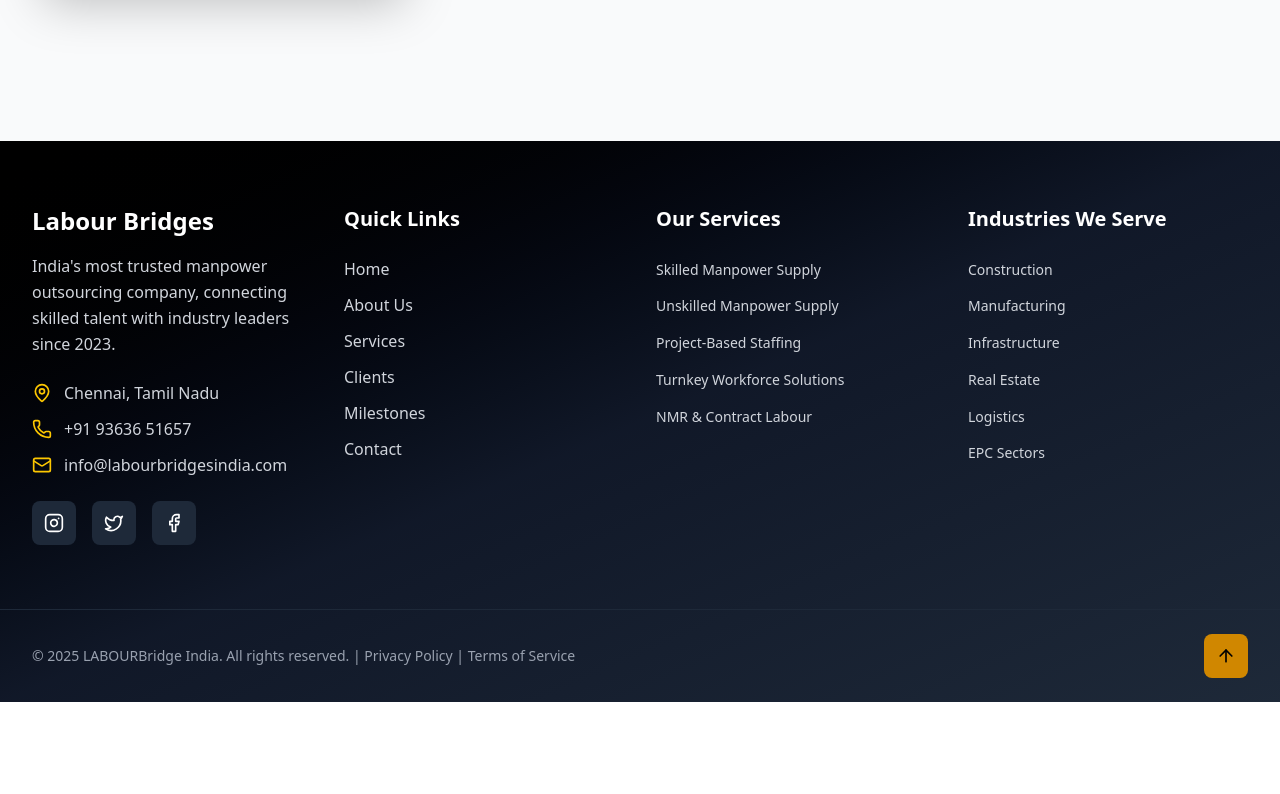
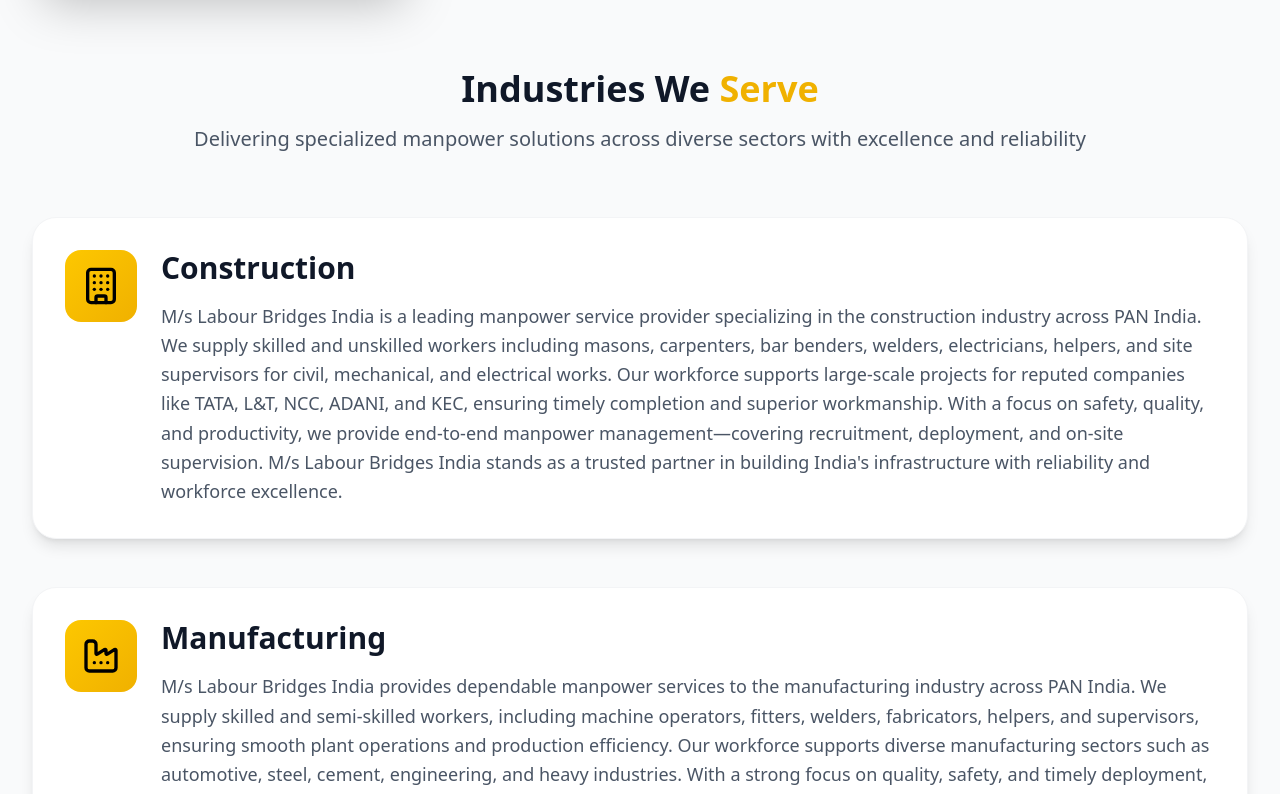
Before and after one commit to vgokul27/Labour-Bridge, a React (Vite) app in the folder labour-bridge/: page /about in a window 1280 px wide. Shown: the part 2300-3094 px from the top of the page. Before the commit the page ends 3002 px from the top, so only its background shows below. Built offline with nearby package versions, Linux system fonts and the light colour scheme.

Commit message:
Footer size reduced in mobile screen

```diff
--- a/labour-bridge/src/components/AboutSection.jsx
+++ b/labour-bridge/src/components/AboutSection.jsx
@@ -1,6 +1,17 @@
 import React from "react";
 import { motion } from "framer-motion";
-import { MapPin, Target, Eye, Heart } from "lucide-react";
+import {
+  MapPin,
+  Target,
+  Eye,
+  Heart,
+  Building,
+  Factory,
+  Hammer,
+  Home,
+  Truck,
+  Zap,
+} from "lucide-react";
 
 const AboutSection = () => {
   const values = [
@@ -56,13 +67,52 @@ const AboutSection = () => {
     },
     {
       name: "Mahaveer Chowdhry",
-      role: "Site Supervisor - Orrisa & Surat",
+      role: "Site Supervisor - Orrisa & Surat",
       image: "mahaveer-chowdhry.jpg",
     },
     {
       name: "Shubajit Bhattacharjee",
-      role: "Asst Manager- Site Supervisior ( PAN INDIA)",
+      role: "Asst Manager- Site Supervisior ( PAN INDIA)",
       image: "shubajit.jpg",
+    },
+  ];
+
+  const industries = [
+    {
+      icon: Building,
+      title: "Construction",
+      description:
+        "M/s Labour Bridges India is a leading manpower service provider specializing in the construction industry across PAN India. We supply skilled and unskilled workers including masons, carpenters, bar benders, welders, electricians, helpers, and site supervisors for civil, mechanical, and electrical works. Our workforce supports large-scale projects for reputed companies like TATA, L&T, NCC, ADANI, and KEC, ensuring timely completion and superior workmanship. With a focus on safety, quality, and productivity, we provide end-to-end manpower management—covering recruitment, deployment, and on-site supervision. M/s Labour Bridges India stands as a trusted partner in building India's infrastructure with reliability and workforce excellence.",
+    },
+    {
+      icon: Factory,
+      title: "Manufacturing",
+      description:
+        "M/s Labour Bridges India provides dependable manpower services to the manufacturing industry across PAN India. We supply skilled and semi-skilled workers, including machine operators, fitters, welders, fabricators, helpers, and supervisors, ensuring smooth plant operations and production efficiency. Our workforce supports diverse manufacturing sectors such as automotive, steel, cement, engineering, and heavy industries. With a strong focus on quality, safety, and timely deployment, we help clients maintain continuous operations and meet production targets. Partnering with leading industrial firms, M/s Labour Bridges India delivers reliable workforce solutions that enhance productivity, reduce downtime, and ensure compliance with industry standards and best practices.",
+    },
+    {
+      icon: Hammer,
+      title: "Infrastructure",
+      description:
+        "M/s Labour Bridges India plays a vital role in strengthening the infrastructure sector by providing skilled and unskilled manpower across major projects in India. Our workforce supports the construction of roads, bridges, railways, power plants, ports, and industrial structures with precision and dedication. We supply engineers, supervisors, equipment operators, welders, fitters, and general laborers to ensure seamless project execution. With a focus on safety, quality, and on-time delivery, M/s Labour Bridges India partners with top infrastructure companies like TATA, L&T, NCC, and ADANI, contributing to nation-building through reliable workforce solutions and efficient manpower management across diverse project environments.",
+    },
+    {
+      icon: Home,
+      title: "Real Estate",
+      description:
+        "M/s Labour Bridges India delivers efficient and dependable manpower solutions to the real estate sector across India. We supply skilled and unskilled workers including masons, bar benders, electricians, plumbers, painters, and site supervisors for residential, commercial, and industrial projects. Our workforce ensures high-quality workmanship, adherence to timelines, and compliance with safety standards. By supporting developers and construction firms in every project phase—from foundation to finishing—we help achieve smooth execution and timely possession. M/s Labour Bridges India is trusted by leading real estate companies for its professionalism, workforce reliability, and commitment to excellence in building modern infrastructure and urban developments.",
+    },
+    {
+      icon: Truck,
+      title: "Logistics",
+      description:
+        "M/s Labour Bridges India provides reliable manpower services to the logistics and supply chain sector across PAN India. We supply skilled and unskilled personnel including loaders, unloaders, warehouse assistants, forklift operators, delivery staff, and supervisors to ensure smooth handling, storage, and movement of goods. Our workforce supports logistics operations in ports, warehouses, distribution centers, and factories, ensuring timely dispatch and efficiency. With a focus on discipline, productivity, and safety, M/s Labour Bridges India helps clients reduce operational downtime and improve supply chain performance. We are a trusted partner for logistics companies seeking dependable workforce solutions across India's growing logistics network.",
+    },
+    {
+      icon: Zap,
+      title: "EPC Sectors",
+      description:
+        "M/s Labour Bridges India offers specialized manpower solutions to the EPC (Engineering, Procurement & Construction) sector across PAN India. We supply skilled and unskilled workers including engineers, technicians, welders, fitters, riggers, and helpers for civil, mechanical, and electrical projects. Our workforce supports all project stages—from foundation and fabrication to commissioning and maintenance—ensuring quality, safety, and timely completion. Partnering with leading EPC companies like TATA, L&T, NCC, and KEC, we provide reliable manpower for industrial plants, refineries, power projects, and infrastructure works. M/s Labour Bridges India is committed to delivering excellence and efficiency in every EPC project nationwide.",
     },
   ];
 
@@ -177,7 +227,7 @@ const AboutSection = () => {
         </div>
 
         {/* Leadership Team */}
-        <div className="mb-18 ">
+        <div className="mb-20">
           <div className="text-center mb-12">
             <h3 className="text-3xl md:text-4xl font-bold text-gray-900 mb-4">
               Leadership Team
@@ -187,11 +237,15 @@ const AboutSection = () => {
             </p>
           </div>
 
-          <div className="grid md:grid-cols-2 lg:grid-cols-3 gap-8 ">
+          <div className="grid md:grid-cols-2 lg:grid-cols-3 gap-8">
             {leadership.map((leader, index) => (
-              <div
+              <motion.div
                 key={index}
                 className="bg-white rounded-2xl p-8 shadow-2xl border border-gray-100 text-center group hover:shadow-xl transition-all duration-300"
+                initial={{ opacity: 0, y: 30 }}
+                whileInView={{ opacity: 1, y: 0 }}
+                transition={{ duration: 0.6, delay: index * 0.1 }}
+                viewport={{ once: true }}
               >
                 <img
                   src={leader.image}
@@ -207,8 +261,59 @@ const AboutSection = () => {
                   {leader.name}
                 </h4>
                 <p className="text-gray-600 font-medium">{leader.role}</p>
-              </div>
+              </motion.div>
             ))}
+          </div>
+        </div>
+
+        {/* Industries We Serve */}
+        <div className="mb-20">
+          <motion.div
+            className="text-center mb-16"
+            initial={{ opacity: 0, y: 50 }}
+            whileInView={{ opacity: 1, y: 0 }}
+            transition={{ duration: 0.8 }}
+            viewport={{ once: true }}
+          >
+            <h3 className="text-3xl md:text-4xl font-bold text-gray-900 mb-4">
+              Industries We <span className="text-yellow-500">Serve</span>
+            </h3>
+            <p className="text-xl text-gray-600 max-w-3xl mx-auto">
+              Delivering specialized manpower solutions across diverse sectors
+              with excellence and reliability
+            </p>
+          </motion.div>
+
+          <div className="space-y-12">
+            {industries.map((industry, index) => {
+              const Icon = industry.icon;
+              return (
+                <motion.div
+                  key={index}
+                  className="bg-white rounded-3xl p-6 md:p-8 shadow-lg border border-gray-100 hover:shadow-xl transition-all duration-300"
+                  initial={{ opacity: 0, x: index % 2 === 0 ? -50 : 50 }}
+                  whileInView={{ opacity: 1, x: 0 }}
+                  transition={{ duration: 0.8, delay: index * 0.1 }}
+                  viewport={{ once: true }}
+                >
+                  <div className="flex flex-col md:flex-row items-start gap-6">
+                    <div className="flex-shrink-0">
+                      <div className="bg-gradient-to-br from-yellow-400 to-yellow-500 p-4 rounded-2xl">
+                        <Icon className="h-10 w-10 text-black" />
+                      </div>
+                    </div>
+                    <div className="flex-1">
+                      <h4 className="text-2xl md:text-3xl font-bold text-gray-900 mb-4">
+                        {industry.title}
+                      </h4>
+                      <p className="text-gray-600 text-base md:text-lg leading-relaxed">
+                        {industry.description}
+                      </p>
+                    </div>
+                  </div>
+                </motion.div>
+              );
+            })}
           </div>
         </div>
       </div>
--- a/labour-bridge/src/components/Footer.jsx
+++ b/labour-bridge/src/components/Footer.jsx
@@ -47,6 +47,25 @@ const Footer = () => {
     } else {
       // For other routes, use navigate
       navigate(href);
+    }
+  };
+
+  const navigateToAbout = () => {
+    if (location.pathname !== "/about") {
+      navigate("/about");
+      // Wait for navigation to complete, then scroll to about section
+      setTimeout(() => {
+        const aboutElement = document.getElementById("about");
+        if (aboutElement) {
+          aboutElement.scrollIntoView({ behavior: "smooth" });
+        }
+      }, 100);
+    } else {
+      // If already on home page, scroll to about section
+      const aboutElement = document.getElementById("about");
+      if (aboutElement) {
+        aboutElement.scrollIntoView({ behavior: "smooth" });
+      }
     }
   };
 
@@ -138,14 +157,14 @@ const Footer = () => {
           </div>
 
           {/* Quick Links */}
-          <div>
+          <div className="lg:ml-20">
             <h4 className="text-xl font-semibold mb-6">Quick Links</h4>
-            <ul className="space-y-3">
+            <ul className="sm:space-y-1 lg:space-y-3">
               {quickLinks.map((link, index) => (
                 <li key={index}>
                   <button
                     onClick={() => handleNavigation(link.href)}
-                    className="text-gray-300 hover:text-yellow-500 transition-colors duration-200 text-left"
+                    className="text-gray-300 hover:text-yellow-500 transition-colors duration-200 text-left cursor-pointer"
                   >
                     {link.name}
                   </button>
@@ -157,7 +176,7 @@ const Footer = () => {
           {/* Services */}
           <div>
             <h4 className="text-xl font-semibold mb-6">Our Services</h4>
-            <ul className="space-y-3">
+            <ul className="sm:space-y-1 lg:space-y-3">
               {services.map((service, index) => (
                 <li key={index}>
                   <button
@@ -174,12 +193,15 @@ const Footer = () => {
           {/* Industries */}
           <div>
             <h4 className="text-xl font-semibold mb-6">Industries We Serve</h4>
-            <ul className="space-y-3">
+            <ul className="sm:space-y-1 lg:space-y-3">
               {industries.map((industry, index) => (
                 <li key={index}>
-                  <span className="text-gray-300 text-sm leading-relaxed">
+                  <button
+                    onClick={navigateToAbout}
+                    className="text-gray-300 hover:text-yellow-500 transition-colors duration-200 text-sm leading-relaxed cursor-pointer text-left"
+                  >
                     {industry}
-                  </span>
+                  </button>
                 </li>
               ))}
             </ul>
```
